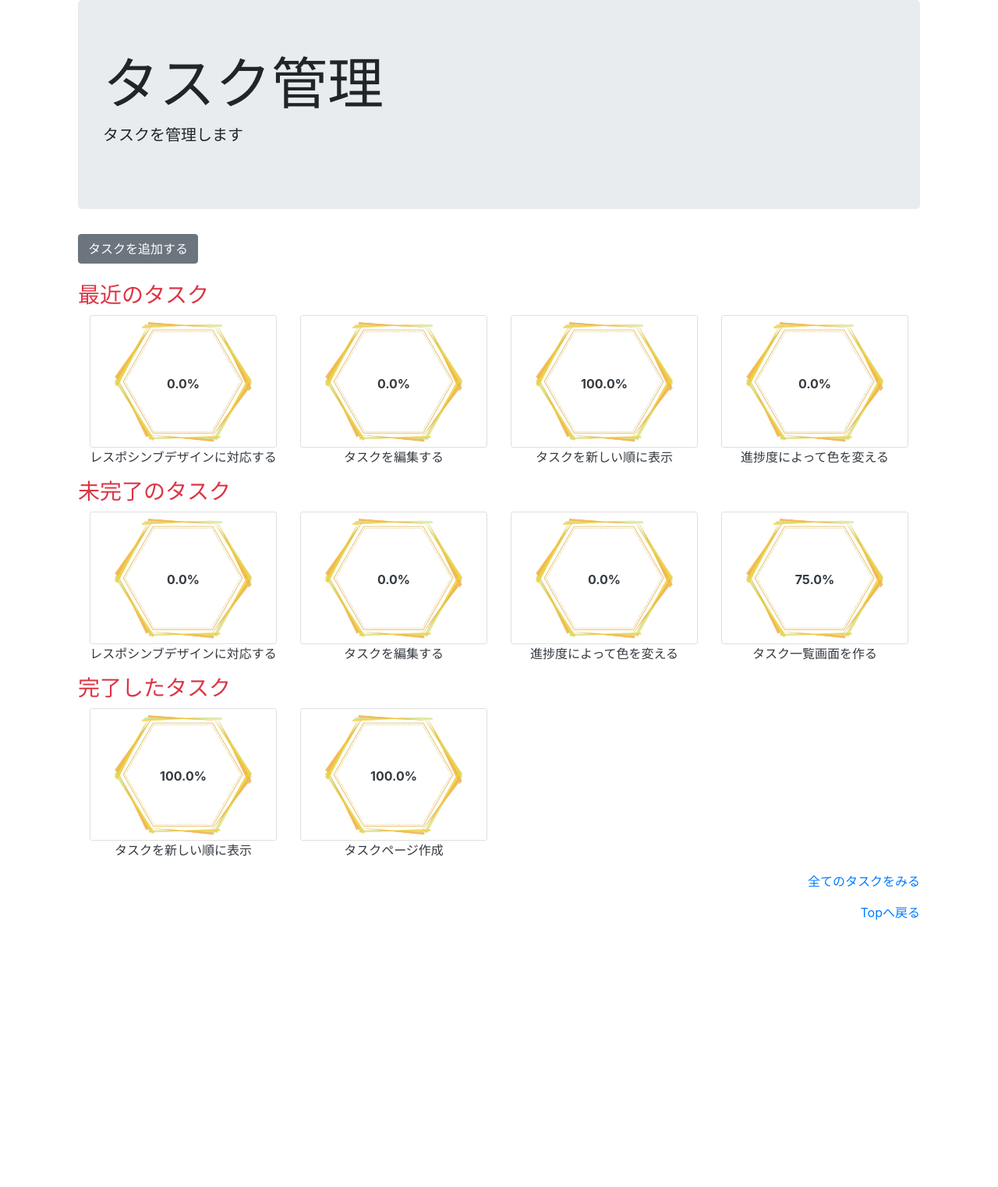
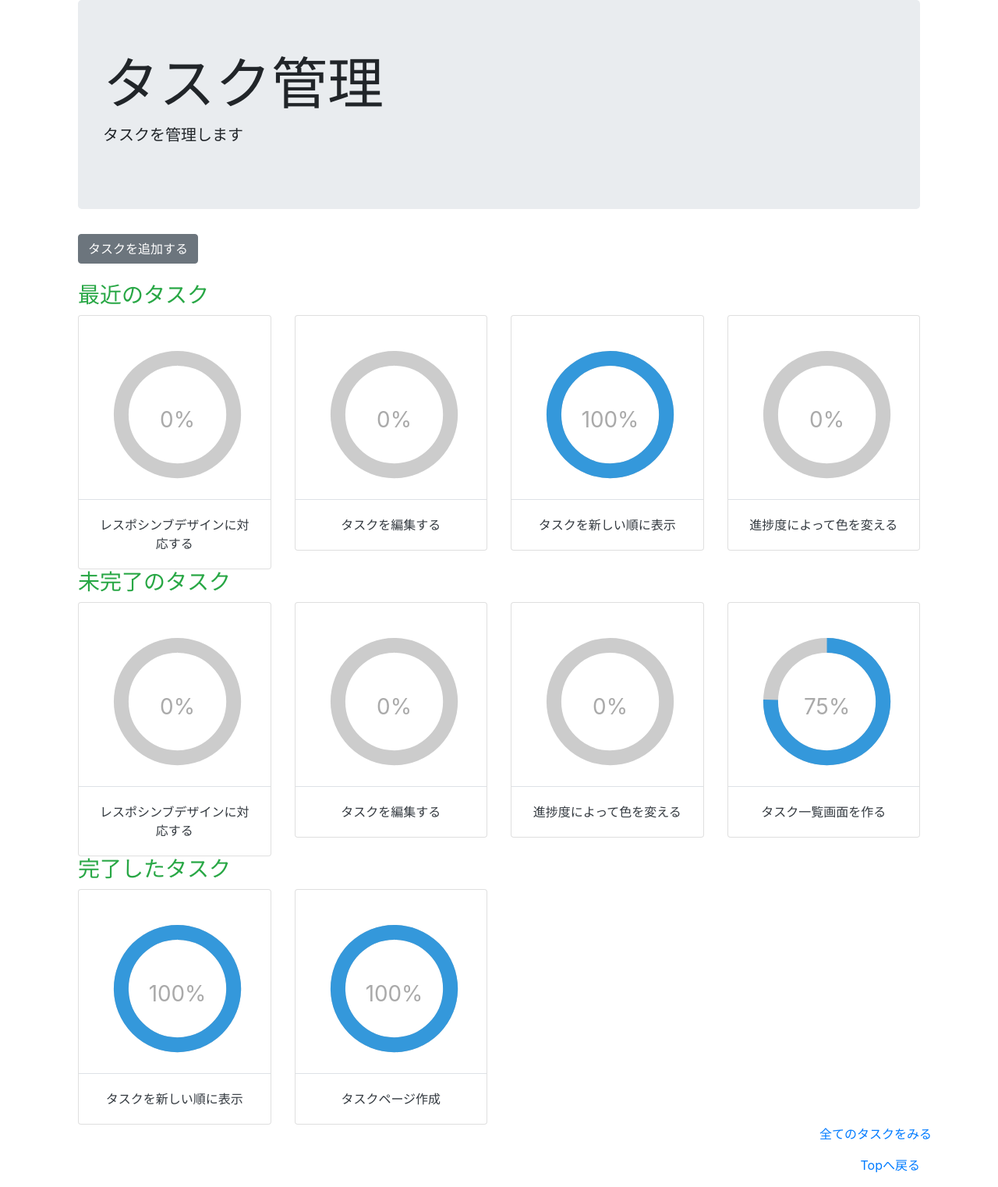
Before and after one commit to JMinami/mytask, a Django app: page / in a window 1280 px wide. Shown: the whole page at 78% size. Before the commit the page ends 1180 px from the top, so only its background shows below. Run offline with Django 3.2, Linux system fonts and the light colour scheme; data comes from the database, SQL or seed files in the repository; both versions use the stored data as it was after the commit; some libraries are stand-ins or nearby versions.

Commit message:
一覧画面の変更

```diff
--- /dev/null
+++ b/mng/static/mng/css/jquery.circliful.css
@@ -0,0 +1,53 @@
+.circliful .outer {
+    fill: transparent;
+    stroke: #333;
+    stroke-width: 19.8;
+    stroke-dasharray: 534;
+    transition: stroke-dashoffset 1s;
+    -webkit-animation-play-state: running;
+    /* firefox bug fix - won't rotate at 90deg angles */
+    -moz-transform: rotate(-89deg) translateX(-190px);
+}
+
+/* full circle 25 empty 534 */
+.circliful .inner {
+    fill: transparent;
+    stroke: orange;
+    stroke-width: 20;
+    stroke-dasharray: 534;
+    transition: stroke-dashoffset 1s;
+    -webkit-animation-play-state: running;
+    /* firefox bug fix - won't rotate at 90deg angles */
+    -moz-transform: rotate(-89deg) translateX(-190px);
+    stroke-dashoffset: 0;
+}
+
+.circliful {
+    overflow: visible !important;
+
+}
+
+.svg-container {
+    width: 100%;
+    margin: 0 auto;
+    overflow: visible;
+    position: relative;
+}
+
+svg .icon {
+    font-family: FontAwesome;
+}
+
+.legend-line {
+    white-space: nowrap;
+}
+
+.color-box {
+    width: 15px;
+    height: 15px;
+    border-radius: 2px;
+    display: inline-block;
+    float: left;
+    padding-top: 3px;
+    margin: 2px 5px 0 0;
+}
--- /dev/null
+++ b/mng/static/mng/js/mypage.js
@@ -0,0 +1,3 @@
+$( document ).ready(function() {
+  $('.circle').circliful();
+});
--- a/mng/templates/mng/all_tasks.html
+++ b/mng/templates/mng/all_tasks.html
@@ -14,7 +14,7 @@
 {% if all_tasks %}
 <div class="container">
     <form action="#" method="post">
-        <table class="table">
+        <table class="table table-bordered">
             <thead>
             <tr>
                 <th scope="col">タスク名</th>
--- a/mng/templates/mng/mypage.html
+++ b/mng/templates/mng/mypage.html
@@ -6,6 +6,7 @@
 
 {% block extra_css %}
 <link rel="stylesheet" href="{% static 'mng/css/mypage.css' %}">
+<link rel="stylesheet" href="{% static 'mng/css/jquery.circliful.css' %}">
 {% endblock extra_css %}
 
 {% block title %}マイページ{% endblock title %}
@@ -27,9 +28,8 @@
     </form>
 </div>
 <br>
-<div class="container">
-    <h3 class="text-danger">最近のタスク</h3>
 <div class="container-fluid">
+    <h3 class="text-success">最近のタスク</h3>
     <!-- タスク一覧を表示 -->
     <div class="row">
         {% if latest_tasks %}
@@ -37,22 +37,23 @@
         <div class="col-3">
             <a href="{% url 'mng:task_edit' task.id %}" class="text-dark">
                 <div class="card">
-                        <img src="{% static 'mng/img/hexagon.jpg' %}" class="card-img">
                     {% with id=task.id %}
-                        <div class="card-img-overlay center-block">
-                            <p class="card-text">{{ latest_dic|lookup:id }}%</p>
+                    <div class="circle border-bottom" data-percent="{{ latest_dic|lookup:id }}">
                     </div>
                     {% endwith %}
+                    <div class="card-body">
+                        <p class="card-text text-center">{{ task.name }}</p>
                     </div>
-                    <p class="text-center">{{ task.name }}</p>
+                </div>
             </a>
         </div>
         {% endfor %}
         {% endif %}
     </div>
 </div>
-    <h3 class="text-danger">未完了のタスク</h3>
+
 <div class="container-fluid">
+    <h3 class="text-success">未完了のタスク</h3>
     <!-- タスク一覧を表示 -->
     <div class="row">
         {% if nocomplate_tasks %}
@@ -60,22 +61,24 @@
         <div class="col-3">
             <a href="{% url 'mng:task_edit' task.id %}" class="text-dark">
                 <div class="card">
-                        <img src="{% static 'mng/img/hexagon.jpg' %}" class="card-img">
                     {% with id=task.id %}
-                        <div class="card-img-overlay center-block">
-                            <p class="card-text">{{ nocomplate_dic|lookup:id }}%</p>
+                    <div class="circle border-bottom"
+                         data-percent="{{ nocomplate_dic|lookup:id }}">
                     </div>
                     {% endwith %}
+                    <div class="card-body">
+                        <p class="card-text text-center">{{ task.name }}</p>
                     </div>
-                    <p class="text-center">{{ task.name }}</p>
+                </div>
             </a>
         </div>
         {% endfor %}
         {% endif %}
     </div>
 </div>
-    <h3 class="text-danger">完了したタスク</h3>
+
 <div class="container-fluid">
+    <h3 class="text-success">完了したタスク</h3>
     <!-- タスク一覧を表示 -->
     <div class="row">
         {% if complate_tasks %}
@@ -83,14 +86,15 @@
         <div class="col-3">
             <a href="{% url 'mng:task_edit' task.id %}" class="text-dark">
                 <div class="card">
-                        <img src="{% static 'mng/img/hexagon.jpg' %}" class="card-img">
                     {% with id=task.id %}
-                        <div class="card-img-overlay center-block">
-                            <p class="card-text">{{ complate_dic|lookup:id }}%</p>
+                    <div class="circle border-bottom"
+                         data-percent="{{ complate_dic|lookup:id }}">
                     </div>
                     {% endwith %}
+                    <div class="card-body">
+                        <p class="card-text text-center">{{ task.name }}</p>
                     </div>
-                    <p class="text-center">{{ task.name }}</p>
+                </div>
             </a>
         </div>
         {% endfor %}
@@ -98,7 +102,11 @@
     </div>
 </div>
 <a href="{% url 'mng:all_tasks' %}"><p class="text-right">全てのタスクをみる</p></a>
-</div>
-<p>{{name}}</p>
+
 
 {% endblock content %}
+{% block extra_js %}
+<script src="{% static 'mng/js/mypage.js' %}"></script>
+<script src="{% static 'mng/js/jquery.circliful.min.js' %}"></script>
+
+{% endblock extra_js %}
```
Also changed, not shown: db.sqlite3, mng/static/mng/js/jquery.circliful.min.js (added). Lines whose indentation alone changed are shown as unchanged.
